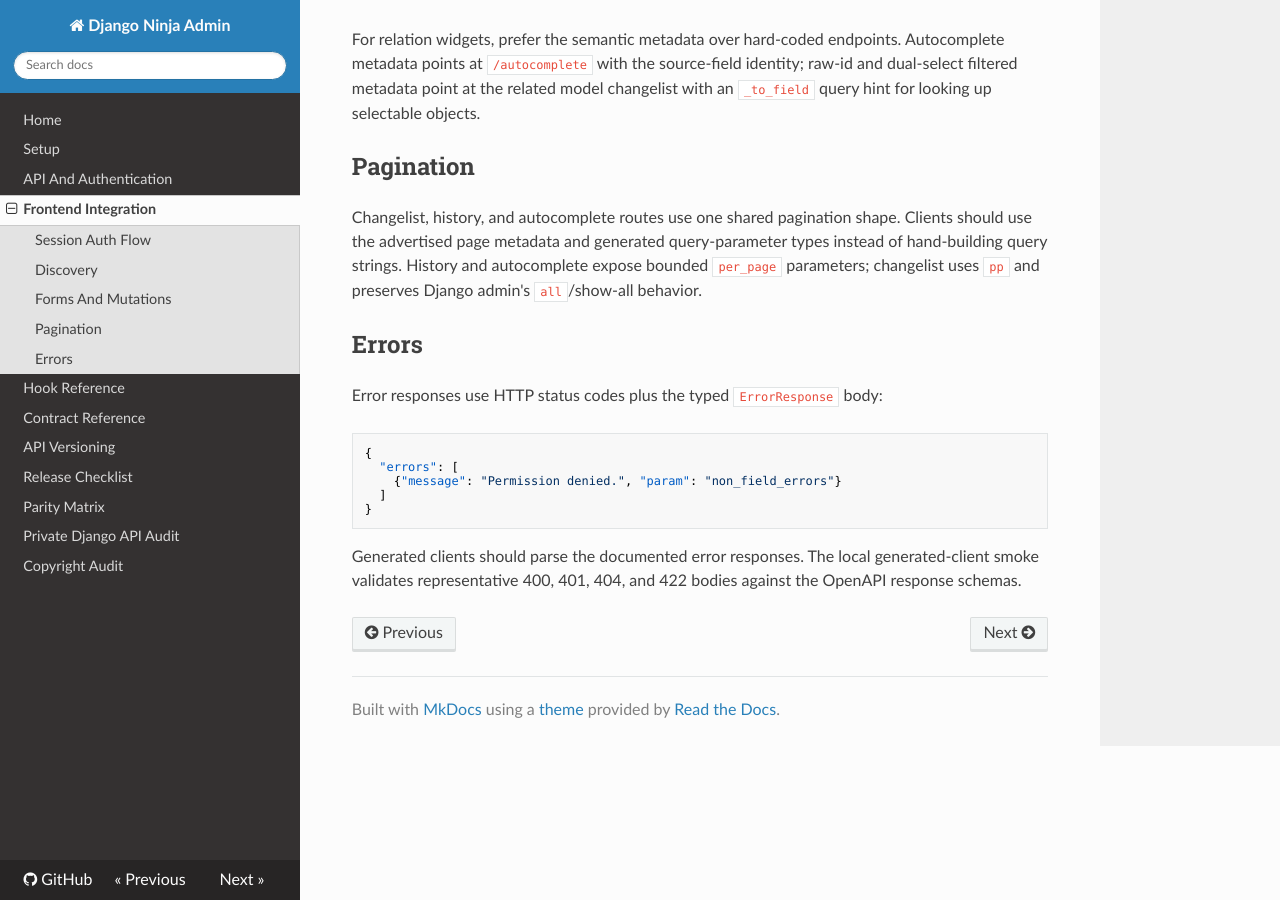
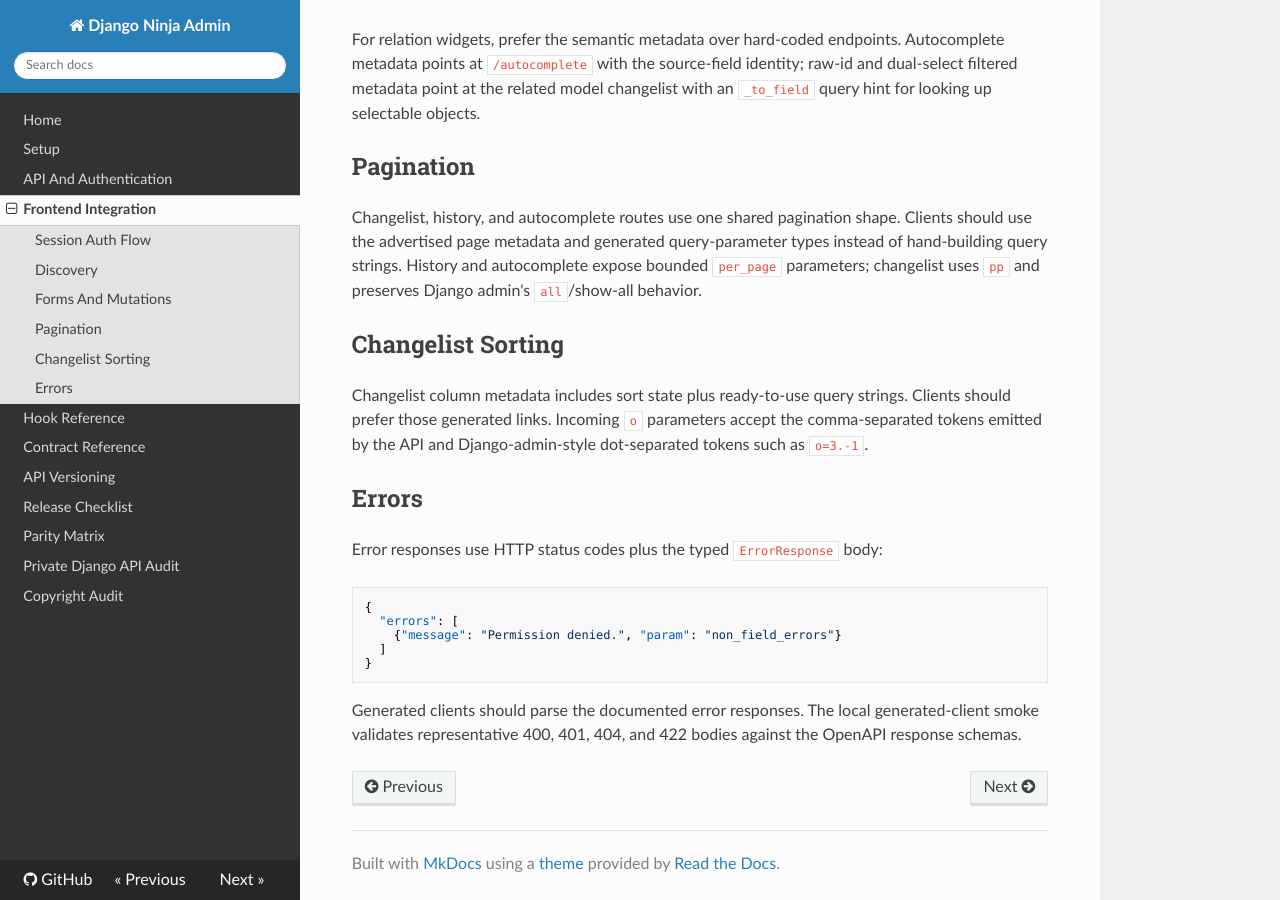
Before and after one commit to martijnberger/django-ninja-admin, an MkDocs documentation site: the page built from docs/frontend-integration.md, in a window 1280 px wide and 900 px high, scrolled down 1386 px. Built offline with MkDocs 1.6.1, drawn with Linux system fonts in a browser that asks for light colours; nearby versions of some CDN libraries.

Commit message:
Accept Django-style ordering tokens

```diff
--- a/docs/frontend-integration.md
+++ b/docs/frontend-integration.md
@@ -74,6 +74,13 @@ types instead of hand-building query strings. History and autocomplete expose
 bounded `per_page` parameters; changelist uses `pp` and preserves Django
 admin's `all`/show-all behavior.
 
+## Changelist Sorting
+
+Changelist column metadata includes sort state plus ready-to-use query strings.
+Clients should prefer those generated links. Incoming `o` parameters accept the
+comma-separated tokens emitted by the API and Django-admin-style dot-separated
+tokens such as `o=3.-1`.
+
 ## Errors
 
 Error responses use HTTP status codes plus the typed `ErrorResponse` body:
```
Also changed, not shown: CHANGELOG.md (+2 -0 lines), docs/parity-matrix.md (+1 -1 lines), 2 other files.
